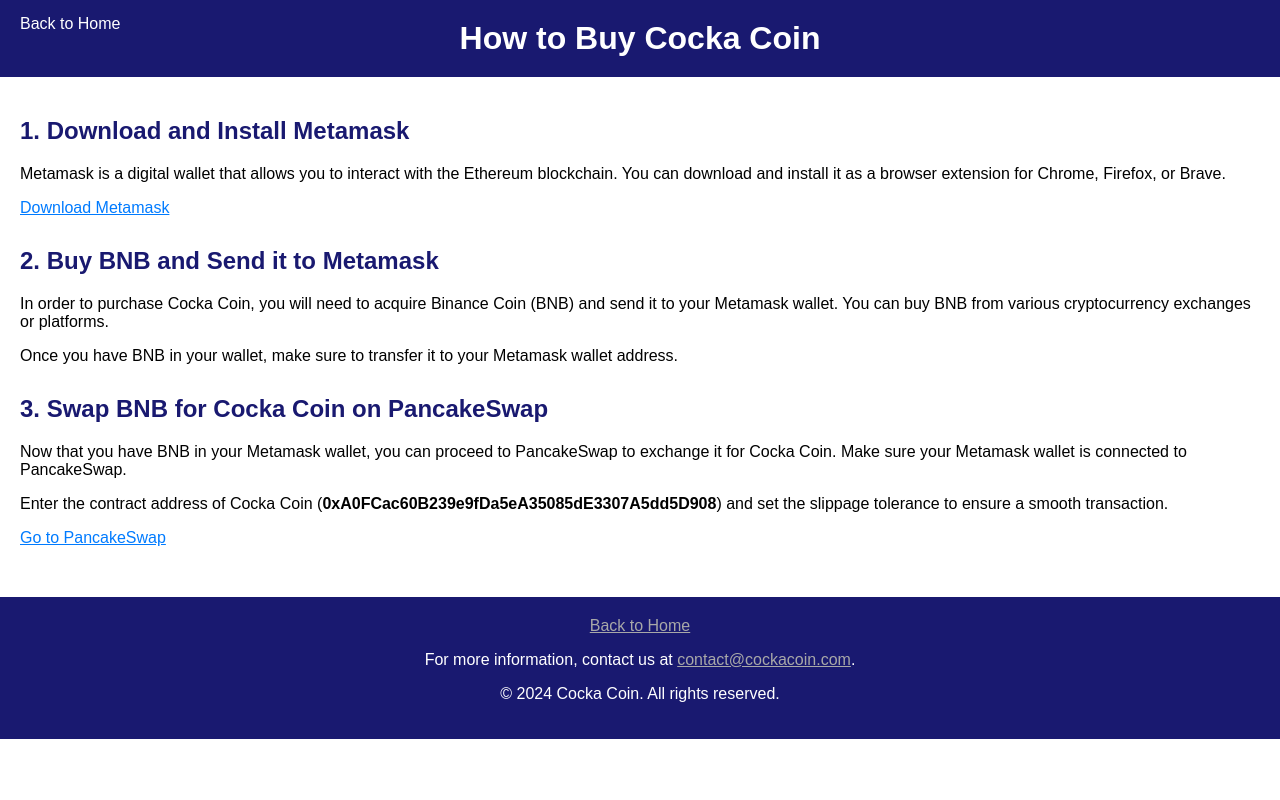
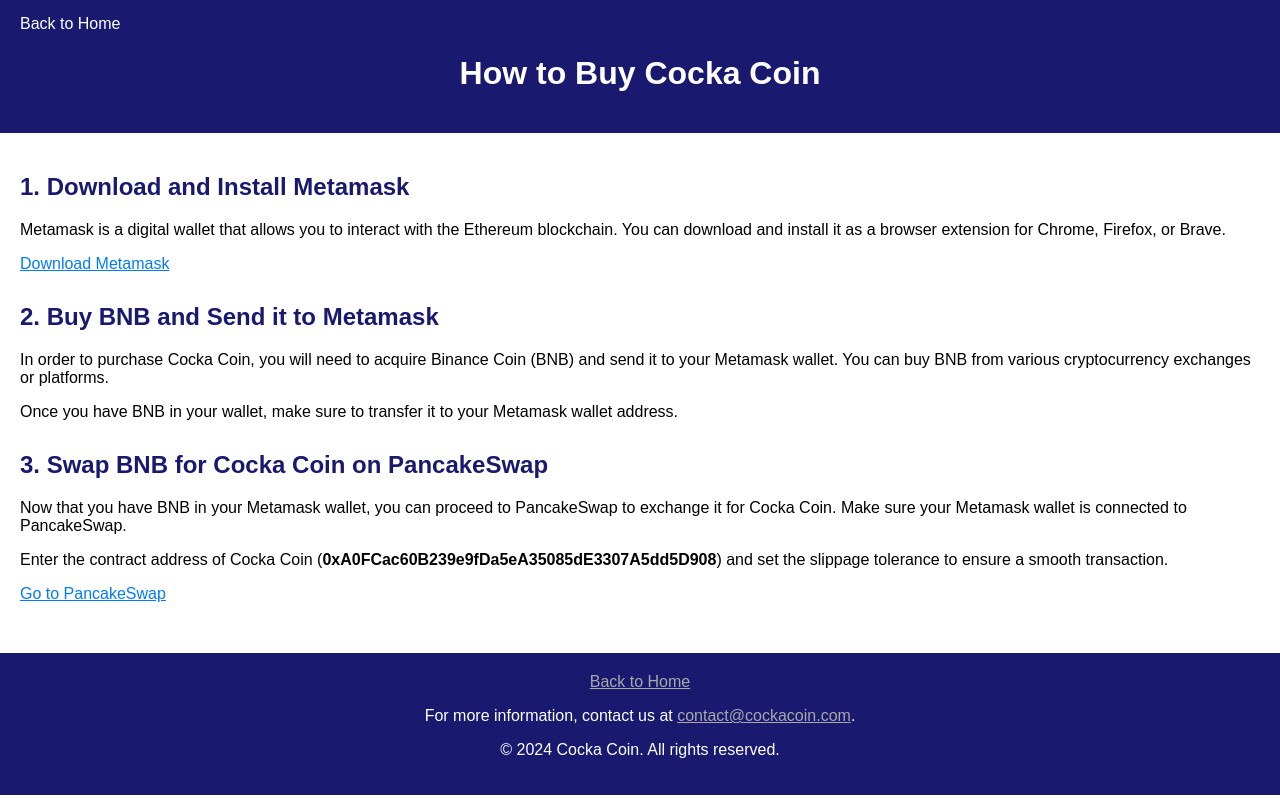
Before and after one commit to vsj2811/cockacoin, a plain HTML site: page buy.html in a window 1280 px wide. Drawn offline with Linux system fonts and the light colour scheme.

Commit message:
Update buy_styles.css
posicionamento titulo

```diff
--- a/buy_styles.css
+++ b/buy_styles.css
@@ -20,8 +20,8 @@ header .home-link {
     text-decoration: none;
 }
 
-header h1 {
-    margin: 0;
+h1 {
+    margin-top: 35px;
 }
 
 main {
```
